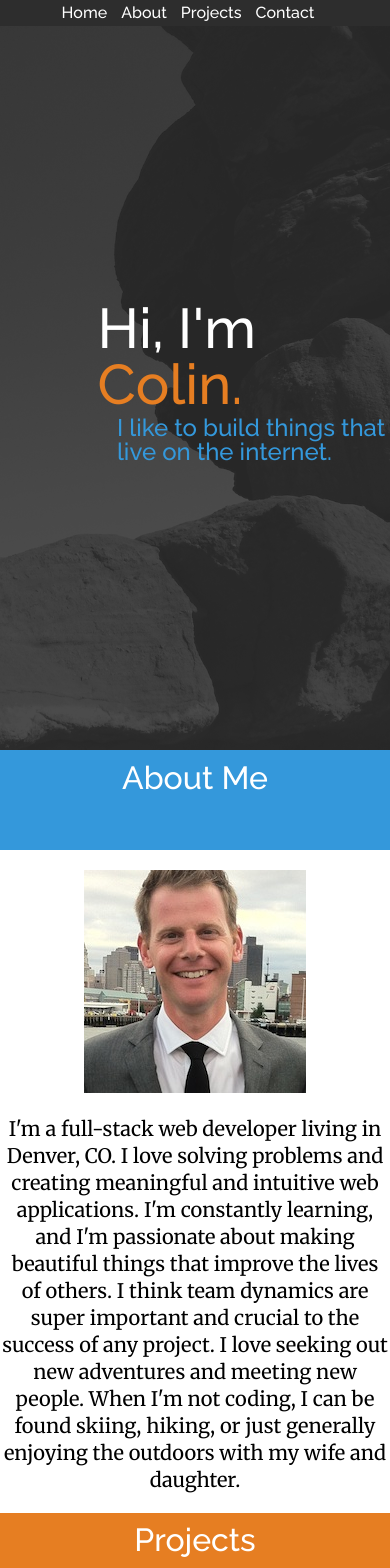
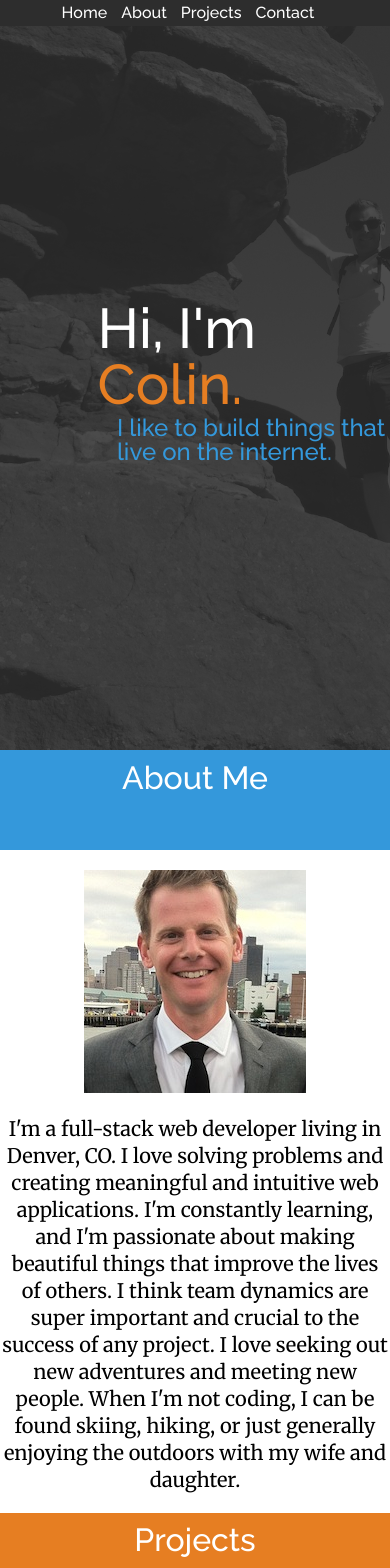
Before and after one commit to trentcs/trentcs.github.io, a Jekyll site: the page built from index.html, in a window 390 px wide. Shown: the top 1568 px of the page. Built offline with Jekyll 4.4.1, drawn with Linux system fonts in a browser that asks for light colours; nearby versions of some CDN libraries.

Commit message:
more media query

```diff
--- a/css/main.scss
+++ b/css/main.scss
@@ -269,4 +269,7 @@ header {
   #resume {
     display: none;
   }
+  #backsplash {
+    background-position: 20% 0%;
+  }
 }
```
